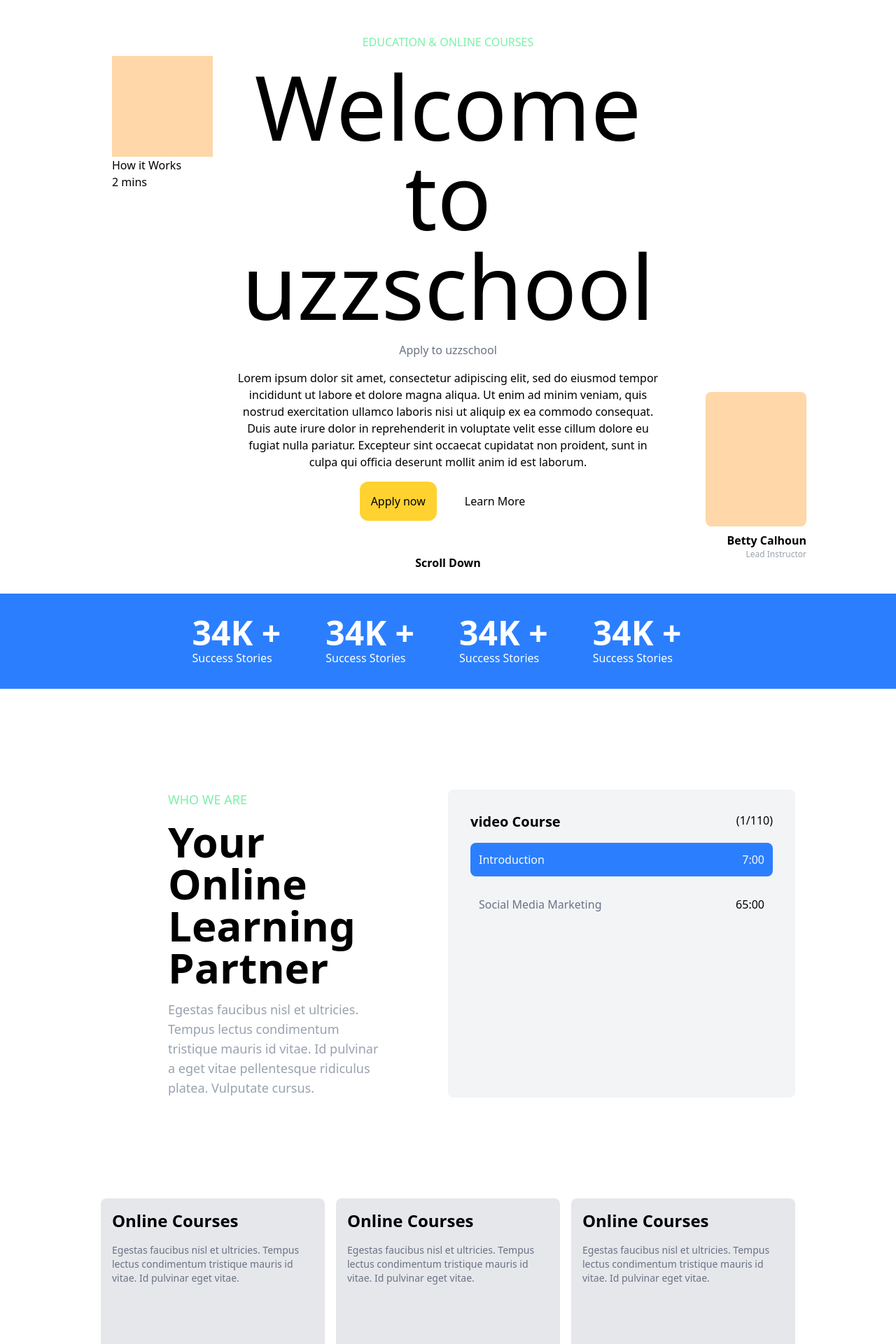
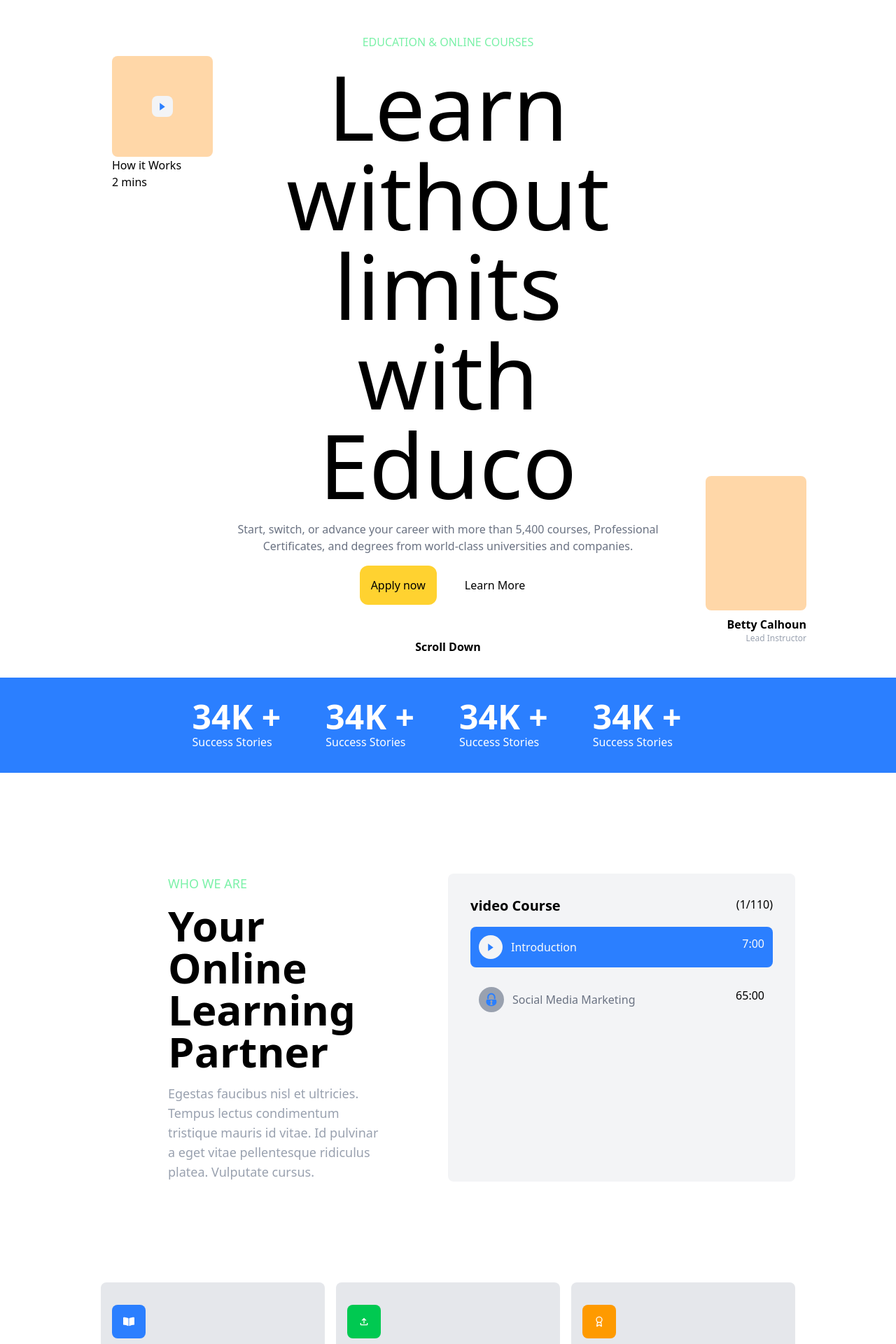
Before and after one commit to tilobaaa/educo, a React (Vite) app: page / in a window 1280 px wide. Shown: the part 80-2000 px from the top of the page at 70% size. Built offline with nearby package versions, Linux system fonts and the light colour scheme.

Commit message:
adding icons to project

```diff
--- a/package.json
+++ b/package.json
@@ -16,6 +16,7 @@
     "react": "^19.0.0",
     "react-chartjs-2": "^5.3.0",
     "react-dom": "^19.0.0",
+    "react-icons": "^5.5.0",
     "react-router-dom": "^7.3.0",
     "tailwindcss": "^4.0.13"
   },
--- /dev/null
+++ b/src/components/InstructorsGrid.jsx
@@ -0,0 +1,41 @@
+import React from "react";
+import { FaVideo } from "react-icons/fa6";
+import { GoThumbsup, GoVerified } from "react-icons/go";
+import { MdAccessTimeFilled } from "react-icons/md";
+import { MdOutlineVerified } from "react-icons/md";
+
+const InstructorsGrid = () => {
+  return (
+    <div className="m-4 rounded-lg text-left">
+      <div className="relative h-64 bg-orange-200 p-4 rounded-t-lg">
+        <div className="absolute bottom-4 p-2 bg-gray-100 rounded-lg flex gap-2">
+          <span>
+            <GoThumbsup className="text-sm text-green-300" />
+          </span>
+          <p className="text-sm text-green-300">Positive Feedback</p>
+        </div>
+      </div>
+      <div className="p-4 bg-white flex flex-col gap-2 rounded-b-lg">
+        <p className="text-xs text-gray-300">Expert in Digital Marketing</p>
+        <div className="flex gap-1 items-center text-xl">
+          <h4 className="text-xl font-semibold text-gray-900">Anthony Wade</h4>
+          <span>
+            <MdOutlineVerified className="text-green-300" />
+          </span>
+        </div>
+        <div className="text-xs flex justify-between text-gray-300">
+          <div className="flex gap-2 items-center">
+            <MdAccessTimeFilled className="text-gray-900" />
+            <p>24+h taught</p>
+          </div>
+          <div className="flex gap-2 items-center">
+            <FaVideo className="text-gray-900" />
+            <p>video chat</p>
+          </div>
+        </div>
+      </div>
+    </div>
+  );
+};
+
+export default InstructorsGrid;
--- a/src/pages/Home.jsx
+++ b/src/pages/Home.jsx
@@ -1,6 +1,14 @@
 import React from "react";
 import CourseGrid from "../components/CourseGrid";
 import Footer from "../components/Footer";
+import { CgPlayButton } from "react-icons/cg";
+import { GiPadlock } from "react-icons/gi";
+import { FaBookOpen } from "react-icons/fa";
+import { LuAward } from "react-icons/lu";
+import { MdOutlineFileUpload } from "react-icons/md";
+import { IoIosStarOutline } from "react-icons/io";
+import { FaQuoteLeft } from "react-icons/fa";
+import InstructorsGrid from "../components/InstructorsGrid";
 
 const Home = () => {
   return (
@@ -10,7 +18,11 @@ const Home = () => {
         {/* left */}
         <div className="col-span-1 relative">
           <div className="absolute right-8 top-8">
-            <div className="bg-orange-200 w-36 h-36 "></div>
+            <div className="bg-orange-200 w-36 h-36 rounded-lg flex justify-center items-center">
+              <div className="bg-gray-100 rounded-lg flex items-center justify-center cursor-pointer">
+                <CgPlayButton className="text-3xl text-blue-500" />
+              </div>
+            </div>
             <h4>How it Works</h4>
             <p>2 mins</p>
           </div>
@@ -18,16 +30,11 @@ const Home = () => {
         {/* middle */}
         <div className="col-span-2 text-center flex flex-col gap-4">
           <p className="text-green-300">EDUCATION & ONLINE COURSES</p>
-          <h1 className="text-9xl">Welcome to uzzschool</h1>
-          <p className="text-gray-500">Apply to uzzschool</p>
-          <p>
-            Lorem ipsum dolor sit amet, consectetur adipiscing elit, sed do
-            eiusmod tempor incididunt ut labore et dolore magna aliqua. Ut enim
-            ad minim veniam, quis nostrud exercitation ullamco laboris nisi ut
-            aliquip ex ea commodo consequat. Duis aute irure dolor in
-            reprehenderit in voluptate velit esse cillum dolore eu fugiat nulla
-            pariatur. Excepteur sint occaecat cupidatat non proident, sunt in
-            culpa qui officia deserunt mollit anim id est laborum.
+          <h1 className="text-9xl">Learn without limits with Educo</h1>
+          <p className="text-gray-500">
+            Start, switch, or advance your career with more than 5,400 courses,
+            Professional Certificates, and degrees from world-class universities
+            and companies.
           </p>
           <div className="flex gap-6 justify-center items-center">
             <button className="bg-amber-300 py-4 px-4 rounded-xl">
@@ -92,11 +99,21 @@ const Home = () => {
           </div>
           <div className=" flex flex-col gap-4">
             <div className="p-3 flex justify-between bg-blue-500 text-gray-50 rounded-lg">
-              <p>Introduction</p>
+              <div className="flex items-center gap-3">
+                <div className="bg-gray-100 rounded-full p-0.5 flex items-center justify-center cursor-pointer">
+                  <CgPlayButton className="text-3xl text-blue-500" />
+                </div>
+                <p>Introduction</p>
+              </div>
               <p>7:00</p>
             </div>
             <div className="p-3 flex justify-between">
-              <p className="text-gray-500">Social Media Marketing</p>
+              <div className="flex gap-3 items-center">
+                <div className="bg-gray-400 rounded-full p-2 flex items-center justify-center cursor-pointer">
+                  <GiPadlock className="text-xl text-blue-500" />
+                </div>
+                <p className="text-gray-500">Social Media Marketing</p>
+              </div>
               <p>65:00</p>
             </div>
           </div>
@@ -105,21 +122,30 @@ const Home = () => {
 
       {/* options/featurs */}
       <div className="  flex gap-4 justify-center">
-        <div className="bg-gray-200 rounded-lg w-80 h-56 p-4">
+        <div className="bg-gray-200 rounded-lg w-80  p-4">
+          <div className="flex items-center justify-center p-4 bg-blue-500 w-fit rounded-lg my-4">
+            <FaBookOpen className="text-white" />
+          </div>
           <h6 className="text-2xl font-semibold mb-4">Online Courses</h6>
           <p className="text-gray-500 text-sm">
             Egestas faucibus nisl et ultricies. Tempus lectus condimentum
             tristique mauris id vitae. Id pulvinar eget vitae.
           </p>
         </div>
-        <div className="bg-gray-200 rounded-lg w-80 h-56 p-4">
+        <div className="bg-gray-200 rounded-lg w-80 p-4">
+          <div className="flex items-center justify-center p-4 bg-green-500 w-fit rounded-lg my-4">
+            <MdOutlineFileUpload className="text-white" />
+          </div>
           <h6 className="text-2xl font-semibold mb-4">Online Courses</h6>
           <p className="text-gray-500 text-sm">
             Egestas faucibus nisl et ultricies. Tempus lectus condimentum
             tristique mauris id vitae. Id pulvinar eget vitae.
           </p>
         </div>
-        <div className="bg-gray-200 rounded-lg w-80 h-56 p-4">
+        <div className="bg-gray-200 rounded-lg w-80  p-4">
+          <div className="flex items-center justify-center p-4 bg-amber-500 w-fit rounded-lg my-4">
+            <LuAward className="text-white" />
+          </div>
           <h6 className="text-2xl font-semibold mb-4">Online Courses</h6>
           <p className="text-gray-500 text-sm">
             Egestas faucibus nisl et ultricies. Tempus lectus condimentum
@@ -155,9 +181,11 @@ const Home = () => {
       {/* why choose us? */}
       <div className="flex gap-8 mx-64">
         <div className="flex flex-col gap-4">
-          <div className="rounded-lg bg-amber-500 w-full h-100"></div>
-          <div className="bg-gray-100 rounded-lg text-gray-900 flex-1 p-4">
-            {" "}
+          <div className="rounded-lg bg-orange-200 w-full flex-1"></div>
+          <div className="bg-gray-100 rounded-lg text-gray-900 p-4 flex gap-4">
+            <div className="p-2 bg-yellow-500 rounded-lg w-fit flex items-center justify-center">
+              <IoIosStarOutline className="text-white text-2xl" />
+            </div>
             Learn at your own pace with lifetime access on mobile and desktop
           </div>
         </div>
@@ -174,8 +202,10 @@ const Home = () => {
             imperdiet viverra odio. Fringilla sit ut mattis.
           </p>
           <div className="flex flex-col gap-4 my-8">
-            <div className="flex gap-4">
-              <img src="" alt="" />
+            <div className="flex gap-4 items-start">
+              <div className="flex  items-center  p-4 bg-blue-500 w-fit rounded-lg">
+                <FaBookOpen className="text-white" />
+              </div>
               <div className="flex flex-col gap-3">
                 <h6 className="text-gray-900 font-semibold">
                   High-Quality Content Course
@@ -186,8 +216,10 @@ const Home = () => {
                 </p>
               </div>
             </div>
-            <div className="flex gap-4">
-              <img src="" alt="" />
+            <div className="flex gap-4 items-start">
+              <div className="flex  items-center  p-4 bg-blue-500 w-fit rounded-lg">
+                <FaBookOpen className="text-white" />
+              </div>
               <div className="flex flex-col gap-3">
                 <h6 className="text-gray-900 font-semibold">
                   High-Quality Content Course
@@ -198,8 +230,10 @@ const Home = () => {
                 </p>
               </div>
             </div>
-            <div className="flex gap-4">
-              <img src="" alt="" />
+            <div className="flex gap-4 items-start">
+              <div className="flex  items-center  p-4 bg-blue-500 w-fit rounded-lg">
+                <FaBookOpen className="text-white" />
+              </div>
               <div className="flex flex-col gap-3">
                 <h6 className="text-gray-900 font-semibold">
                   High-Quality Content Course
@@ -225,86 +259,10 @@ const Home = () => {
           pulvinar a eget vitae pellentesque ridiculus platea. Vulputate cursus.
         </p>
         <div className="grid grid-cols-4">
-          <div className="m-4 rounded-lg text-left">
-            <div className="relative h-64 bg-orange-200 p-4 rounded-t-lg">
-              <div className="absolute bottom-4 p-2 bg-gray-100 rounded-lg">
-                <img src="" alt="" />
-                <p className="text-sm text-green-300">Positive Feedback</p>
-              </div>
-            </div>
-            <div className="p-4 bg-white flex flex-col gap-2 rounded-b-lg">
-              <p className="text-xs text-gray-300">
-                Expert in Digital Marketing
-              </p>
-              <h4 className="text-xl font-semibold text-gray-900">
-                Anthony Wade
-              </h4>
-              <div className="text-xs flex justify-between text-gray-300">
-                <p>24+h taught</p>
-                <p>video chat</p>
-              </div>
-            </div>
-          </div>
-          <div className="m-4 rounded-lg text-left">
-            <div className="relative h-64 bg-orange-200 p-4 rounded-t-lg">
-              <div className="absolute bottom-4 p-2 bg-gray-100 rounded-lg">
-                <img src="" alt="" />
-                <p className="text-sm text-green-300">Positive Feedback</p>
-              </div>
-            </div>
-            <div className="p-4 bg-white flex flex-col gap-2 rounded-b-lg">
-              <p className="text-xs text-gray-300">
-                Expert in Digital Marketing
-              </p>
-              <h4 className="text-xl font-semibold text-gray-900">
-                Anthony Wade
-              </h4>
-              <div className="text-xs flex justify-between text-gray-300">
-                <p>24+h taught</p>
-                <p>video chat</p>
-              </div>
-            </div>
-          </div>
-          <div className="m-4 rounded-lg text-left">
-            <div className="relative h-64 bg-orange-200 p-4 rounded-t-lg">
-              <div className="absolute bottom-4 p-2 bg-gray-100 rounded-lg">
-                <img src="" alt="" />
-                <p className="text-sm text-green-300">Positive Feedback</p>
-              </div>
-            </div>
-            <div className="p-4 bg-white flex flex-col gap-2 rounded-b-lg">
-              <p className="text-xs text-gray-300">
-                Expert in Digital Marketing
-              </p>
-              <h4 className="text-xl font-semibold text-gray-900">
-                Anthony Wade
-              </h4>
-              <div className="text-xs flex justify-between text-gray-300">
-                <p>24+h taught</p>
-                <p>video chat</p>
-              </div>
-            </div>
-          </div>
-          <div className="m-4 rounded-lg text-left">
-            <div className="relative h-64 bg-orange-200 p-4 rounded-t-lg">
-              <div className="absolute bottom-4 p-2 bg-gray-100 rounded-lg">
-                <img src="" alt="" />
-                <p className="text-sm text-green-300">Positive Feedback</p>
-              </div>
-            </div>
-            <div className="p-4 bg-white flex flex-col gap-2 rounded-b-lg">
-              <p className="text-xs text-gray-300">
-                Expert in Digital Marketing
-              </p>
-              <h4 className="text-xl font-semibold text-gray-900">
-                Anthony Wade
-              </h4>
-              <div className="text-xs flex justify-between text-gray-300">
-                <p>24+h taught</p>
-                <p>video chat</p>
-              </div>
-            </div>
-          </div>
+          <InstructorsGrid />
+          <InstructorsGrid />
+          <InstructorsGrid />
+          <InstructorsGrid />
         </div>
       </div>
       {/* how it works */}
@@ -393,8 +351,8 @@ const Home = () => {
         <h5 className="font-semibold text-4xl">Join Educo Community</h5>
         <p className="text-gray-500 ">
           Egestas faucibus nisl et ultricies. Tempus lectus condimentum
-          tristique mauris id vitae. Id <br />pulvinar a eget vitae pellentesque
-          ridiculus platea. Vulputate cursus.
+          tristique mauris id vitae. Id <br />
+          pulvinar a eget vitae pellentesque ridiculus platea. Vulputate cursus.
         </p>
         <div className="flex gap-6">
           <div className="flex flex-col gap-1">
@@ -411,12 +369,20 @@ const Home = () => {
           </div>
         </div>
         <div className="rounded-4xl bg-gray-100 p-2">
-          <input type="text" className=" p-4" placeholder="Enter email address"/>
-          <button className="bg-amber-300 text-black p-4 rounded-4xl">Get started Now </button>
+          <input
+            type="text"
+            className=" p-4"
+            placeholder="Enter email address"
+          />
+          <button className="bg-amber-300 text-black p-4 rounded-4xl">
+            Get started Now{" "}
+          </button>
         </div>
-        <p className="text-xs text-gray-500">Your data is completely secure with us. We don't share with anyone.</p>
+        <p className="text-xs text-gray-500">
+          Your data is completely secure with us. We don't share with anyone.
+        </p>
       </div>
-      <Footer/>
+      <Footer />
     </div>
   );
 };
```
Also changed, not shown: src/components/CourseGrid.jsx (+10 -2 lines), 1 other file (tests, documents, lock files or other folders).
